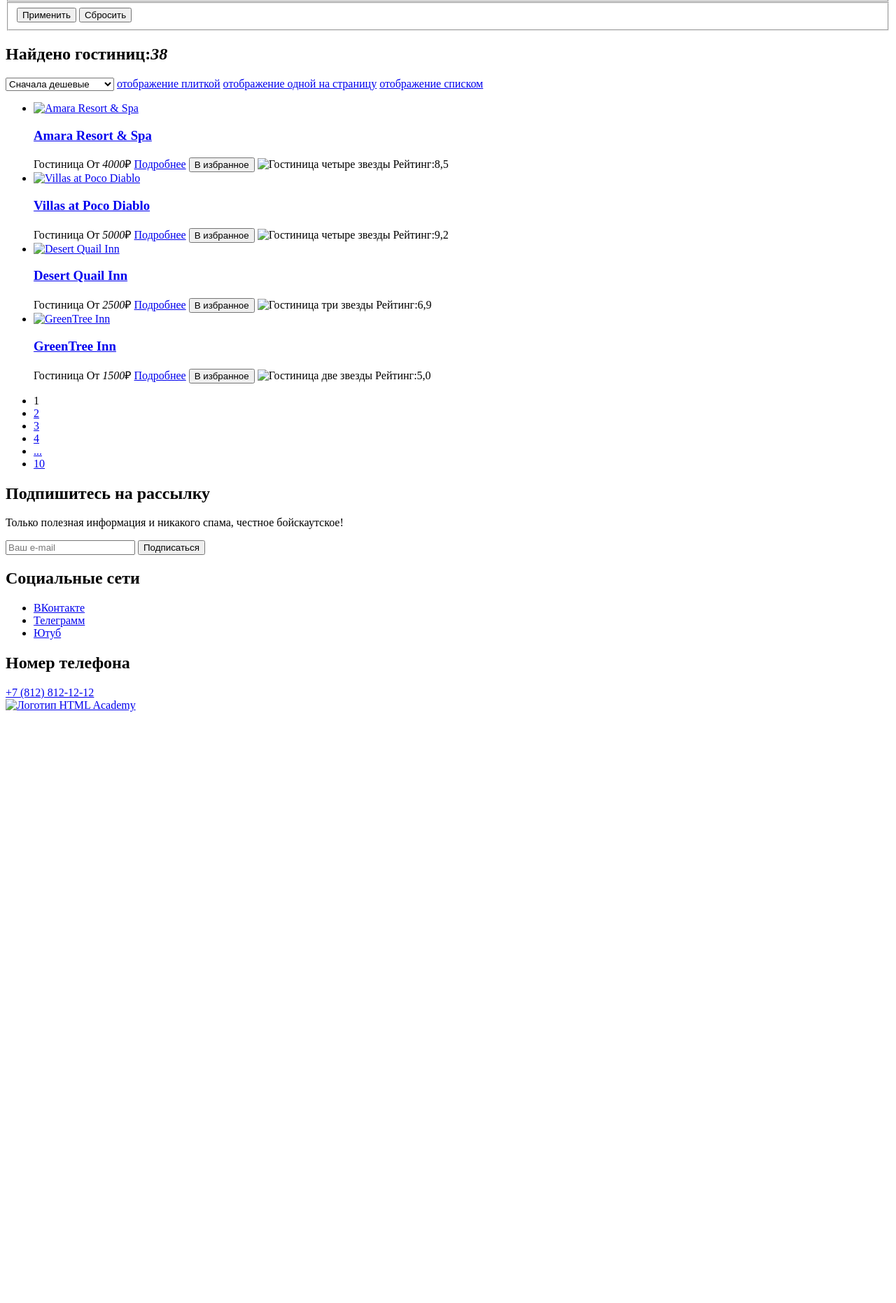
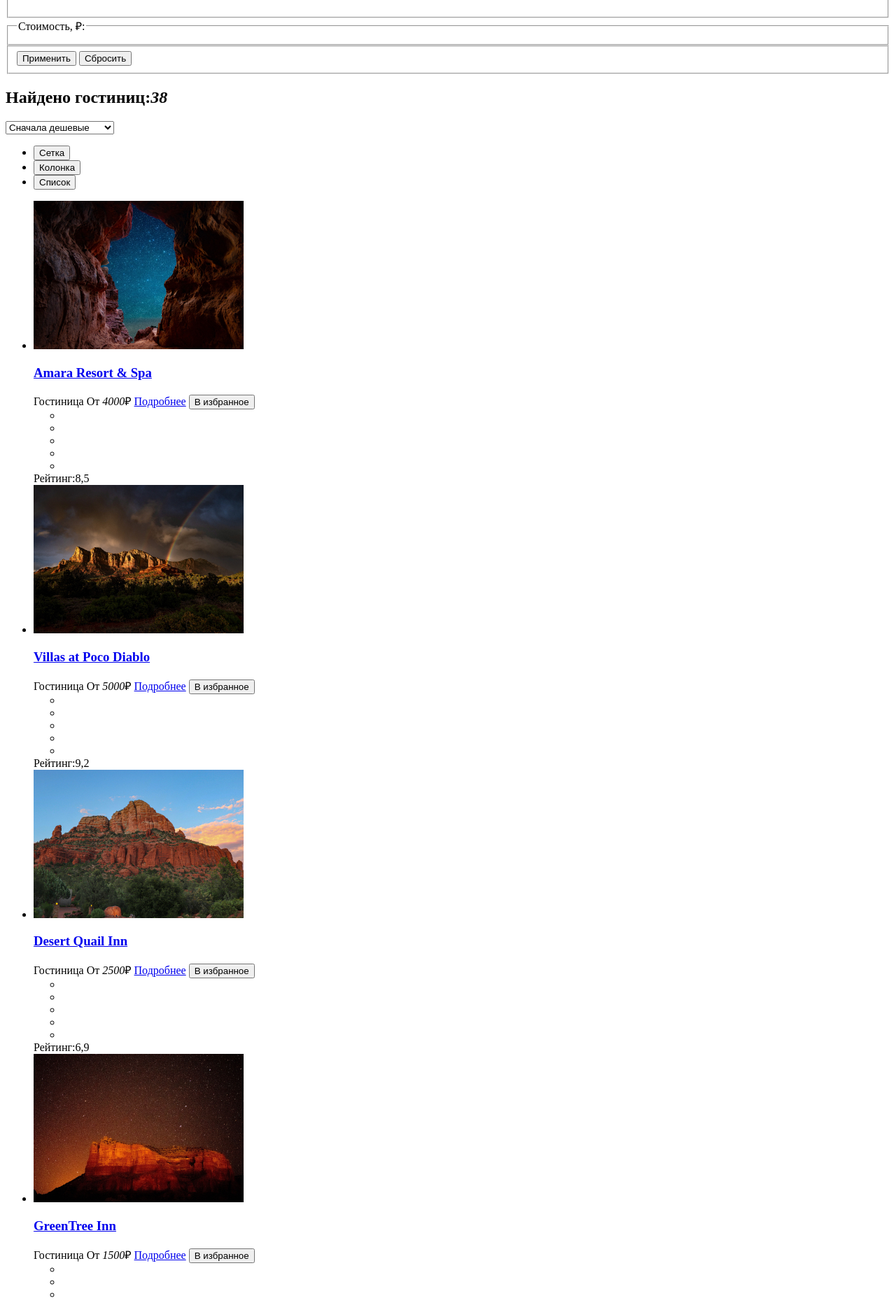
Before and after one commit to htmlacademy-htmlcss/2215079-sedona-37, a plain HTML site: page catalog.html in a window 1280 px wide. Shown: the part 649-2511 px from the top of the page at 70% size. Before the commit the page ends 1674 px from the top, so only its background shows below. Drawn offline with Linux system fonts and the light colour scheme.

Commit message:
Исправляет второе и добавление 3 задания

```diff
--- a/catalog.html
+++ b/catalog.html
@@ -11,7 +11,7 @@
     <header class="page-header">
       <nav class="navigation">
         <a class="navigation-logo" href="index.html">
-          <img src="#" alt="Логотип Седона" />
+          <img src="images/logo.svg" alt="Логотип Седона" />
         </a>
         <ul class="navigation-list">
           <li class="navigation-item">
@@ -27,18 +27,21 @@
 
         <ul class="navigation-list navigation-user">
           <li class="search-navigation-item">
-            <button class="navigation-button" href="#" >
+            <a class="navigation-button" href="#" >
+              <img src="images/search.svg" alt="Поиск" width="20" height="20">
               <span class="visually-hidden">
                 Поиск
               </span>
-            </button>
+            </a>
           </li>
           <li class="favorites-navigation-item">
-            <button class="navigation-button" href="#">
+            <a class="navigation-button" href="#">
+              <b>12</b>
+              <img src="images/favorites.svg" alt="Избранное" width="20" height="20">
               <span class="visually-hidden">
               Избранное
               </span>
-            </button>
+            </a>
           </li>
           <li class="login-navigation-item">
             <button class="navigation-button" href="#">Хочу сюда!</button>
@@ -136,54 +139,92 @@
               <option value="expensive">Сначала дорогие</option>
               <option value="popular">Сначала популярные</option>
             </select>
-            <a class="icons" href="#"><span class="visually-hidden">отображение плиткой</span></a>
-            <a class="icons" href="#"><span class="visually-hidden">отображение одной на страницу</span></a>
-            <a class="icons" href="#"><span class="visually-hidden">отображение списком</span></a>
+              <ul class="sorting-list">
+                <li class="sorting-item">
+                  <button class="sorting-btn">
+                    <span class="visually-hidden">Сетка</span>
+                  </button>
+                </li>
+                <li class="sorting-item">
+                  <button class="sorting-btn">
+                    <span class="visually-hidden">Колонка</span>
+                  </button>
+                </li>
+                <li class="sorting-item">
+                  <button class="sorting-btn">
+                    <span class="visually-hidden">Список</span>
+                  </button>
+                </li>
+              </ul>
             <ul class="hotels-list">
               <li class="hotels-item">
                 <a class="hotels-link" href="#">
-                  <img class="hotels-card-image" src="#" alt="Amara Resort & Spa">
+                  <img class="hotels-card-image" src="images/hotel-1.jpg" alt="Amara Resort & Spa">
                   <h3 class="hotels-card-title">Amara Resort & Spa</h3>
                 </a>
                 <span class="hotels-card-price">Гостиница От <i>4000</i>₽</span>
                 <a class="hotels-card-button button" href="#">Подробнее</a>
                 <button class="button favorites-button" type="submit">В избранное</button>
-               <img class="stars-image" src="#" alt="Гостиница четыре звезды">
-               <span>Рейтинг:8,5</span>
+                  <ul class="catalog-card-grade">
+                    <li></li>
+                    <li></li>
+                    <li></li>
+                    <li></li>
+                    <li></li>
+                  </ul>
+                <span class="catalog-card-rating">Рейтинг:8,5</span>
               </li>
               <li class="hotels-item">
                 <a class="hotels-link" href="#">
-                  <img class="hotels-card-image" src="#" alt="Villas at Poco Diablo">
+                  <img class="hotels-card-image" src="images/hotel-2.jpg" alt="Villas at Poco Diablo">
                   <h3 class="hotels-card-title">Villas at Poco Diablo</h3>
                 </a>
                 <span class="hotels-card-price">Гостиница От <i>5000</i>₽</span>
                 <a class="hotels-card-button button" href="#">Подробнее</a>
                 <button class="button favorites-button" type="submit">В избранное</button>
-               <img class="stars-image" src="#" alt="Гостиница четыре звезды">
-               <span>Рейтинг:9,2</span>
-              </li>
+                <ul class="catalog-card-grade">
+                  <li></li>
+                  <li></li>
+                  <li></li>
+                  <li></li>
+                  <li></li>
+                </ul>
+              <span class="catalog-card-rating">Рейтинг:9,2</span>
+            </li>
               <li class="hotels-item">
                 <a class="hotels-link" href="#">
-                  <img class="hotels-card-image" src="#" alt="Desert Quail Inn">
+                  <img class="hotels-card-image" src="images/hotel-3.jpg" alt="Desert Quail Inn">
                   <h3 class="hotels-card-title">Desert Quail Inn</h3>
                 </a>
                 <span class="hotels-card-price">Гостиница От <i>2500</i>₽</span>
                 <a class="hotels-card-button button" href="#">Подробнее</a>
                 <button class="button favorites-button" type="submit">В избранное</button>
-               <img class="stars-image" src="#" alt="Гостиница три звезды">
-               <span>Рейтинг:6,9</span>
-              </li>
+                <ul class="catalog-card-grade">
+                  <li></li>
+                  <li></li>
+                  <li></li>
+                  <li></li>
+                  <li></li>
+                </ul>
+              <span class="catalog-card-rating">Рейтинг:6,9</span>
+            </li>
               <li class="hotels-item">
                 <a class="hotels-link" href="#">
-                  <img class="hotels-card-image" src="#" alt="GreenTree Inn">
+                  <img class="hotels-card-image" src="images/hotel-4.jpg" alt="GreenTree Inn">
                   <h3 class="hotels-card-title">GreenTree Inn</h3>
                 </a>
                 <span class="hotels-card-price">Гостиница От <i>1500</i>₽</span>
                 <a class="hotels-card-button button" href="#">Подробнее</a>
                 <button class="button favorites-button" type="submit">В избранное</button>
-               <img class="stars-image" src="#" alt="Гостиница две звезды">
-               <span>Рейтинг:5,0</span>
-              </li>
+                <ul class="catalog-card-grade">
+                  <li></li>
+                  <li></li>
+                  <li></li>
+                  <li></li>
+                  <li></li>
+                </ul>
+              <span class="catalog-card-rating">Рейтинг:5,0</span>
+            </li>
             </ul>
 
     <!-- Пагинация -->
@@ -234,17 +275,20 @@
         <h2 class="visually-hidden">Социальные сети</h2>
         <ul class="footer-social-list">
           <li class="footer-social-item">
-            <a class="button" href="https://vk.com/htmlacademy">
+            <a class="footer-social-link" href="https://vk.com/htmlacademy">
+              <span class="footer-social-icon"></span>
               <span class="visually-hidden">ВКонтакте</span>
             </a>
           </li>
           <li class="footer-social-item">
-            <a class="button" href="https://t.me/htmlacademy">
+            <a class="footer-social-link" href="https://t.me/htmlacademy">
+              <span class="footer-social-icon"></span>
               <span class="visually-hidden">Телеграмм</span>
             </a>
           </li>
           <li class="footer-social-item">
-            <a class="button" href="https://www.youtube.com/user/htmlacademyru">
+            <a class="footer-social-link" href="https://www.youtube.com/user/htmlacademyru">
+              <span class="footer-social-icon"></span>
               <span class="visually-hidden">Ютуб</span>
             </a>
           </li>
@@ -257,7 +301,7 @@
       </section>
 
       <section class="footer-copyright">
-        <a class="htmlacademy-link" href="https://htmlacademy.ru/"><img src="#" alt="Логотип HTML Academy"></a>
+        <a class="htmlacademy-link" href="https://htmlacademy.ru/"><img src="images/logo_htmlacademy.svg" width="115" height="33" alt="Логотип HTML Academy"></a>
       </section>
     </footer>
 
```
Also changed, not shown: index.html (+23 -17 lines), images/Telegram.svg (added), images/burger.svg (added), images/favorites.svg (added), images/gift.svg (added), images/hotel-1.jpg (added), images/hotel-2.jpg (added), images/hotel-3.jpg (added), images/hotel-4.jpg (added), images/house.svg (added), images/index-background.jpg (added), images/logo.svg (added), images/logo_htmlacademy.svg (added), images/photo-1.jpg (added), 5 more files.
